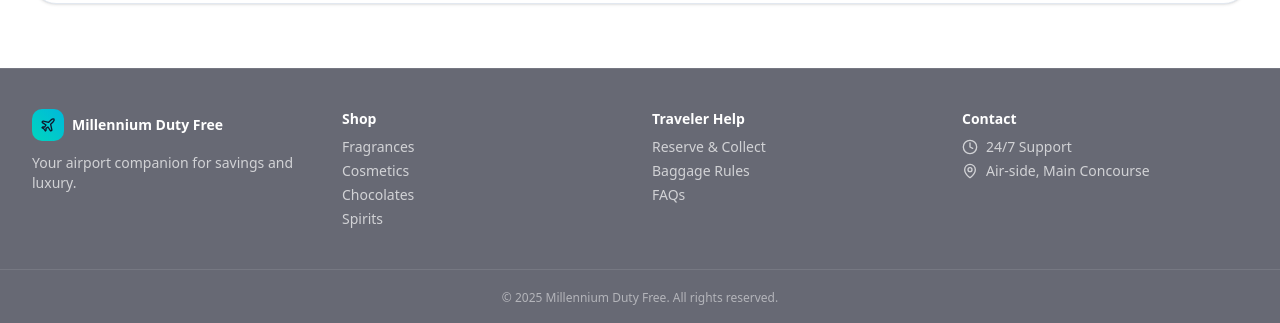
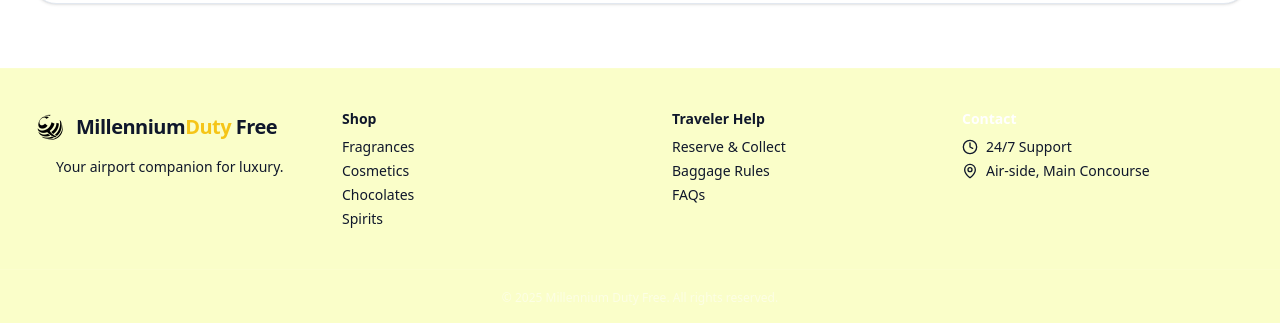
Before and after one commit to Tewodros-Berhane/millennium-duty-free, a Next.js app: page / in a window 1280 px wide. Shown: the part 3002-3325 px from the top of the page. Built offline with nearby package versions, Linux system fonts and the light colour scheme.

Commit message:
footer edited, logo updated

```diff
--- a/src/components/DutyFreeLanding.tsx
+++ b/src/components/DutyFreeLanding.tsx
@@ -513,23 +513,34 @@
 
 function SiteFooter() {
 	return (
-		<footer className="border-t border-white/10 bg-slate-950/60">
-			<div className="mx-auto max-w-7xl px-4 sm:px-6 lg:px-8 py-10 grid md:grid-cols-4 gap-6 text-sm text-white/70">
+		<footer className="border-t border-white/10 bg-[#fafec9]">
+			<div className="mx-auto max-w-7xl px-4 sm:px-6 lg:px-8 py-10 grid md:grid-cols-4 gap-6 text-sm text-slate-900">
 				<div>
 					<div className="flex items-center gap-2">
-						<div className="h-8 w-8 rounded-lg bg-gradient-to-tr from-teal-400 to-cyan-500 grid place-content-center">
-							<Plane className="h-4 w-4 text-slate-900" />
-						</div>
-						<p className="font-semibold text-white">
-							Millennium Duty Free
-						</p>
+						<a href="#" className="flex items-center gap-2 group">
+							<div className="h-9 w-9 rounded-xl bg-gradient-to-tr  grid place-content-center ">
+								{/* <Plane className="h-5 w-5" /> */}
+								<Image
+									src="/logo.png"
+									alt="Millennium Duty Free"
+									width={32}
+									height={32}
+									className="text-slate-900"
+								/>
+							</div>
+							<span className="text-xl font-semibold tracking-tight">
+								<span className="text-slate-900">Millennium</span>
+								<span style={{ color: ACCENT }}>Duty</span>
+								<span className="text-slate-900"> Free</span>
+							</span>
+						</a>
 					</div>
-					<p className="mt-3">
-						Your airport companion for savings and luxury.
+					<p className="mt-3 ml-6">
+						Your airport companion for luxury.
 					</p>
 				</div>
 				<div>
-					<p className="font-semibold text-white mb-2">Shop</p>
+					<p className="font-semibold text-slate-900 mb-2">Shop</p>
 					<ul className="space-y-1">
 						<li>
 							<a className="hover:text-white" href="#">
@@ -553,8 +564,8 @@
 						</li>
 					</ul>
 				</div>
-				<div>
-					<p className="font-semibold text-white mb-2">
+				<div className="ml-5">
+					<p className="font-semibold text-slate-900 mb-2">
 						Traveler Help
 					</p>
 					<ul className="space-y-1">
```
Also changed, not shown: public/logo.png.
